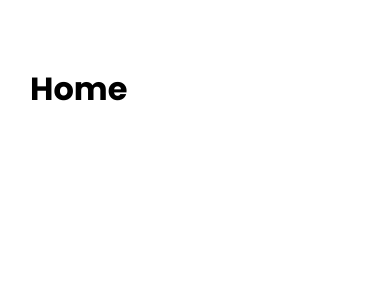
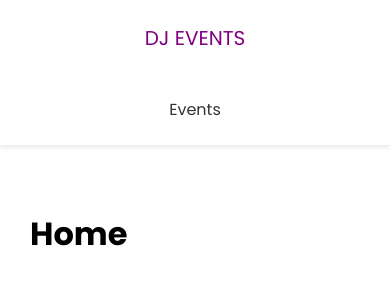
Before and after one commit to josephkem/Events-App, a Next.js app in the folder events-front/: page / in a window 390 px wide. Shown: the top 300 px of the page. Built offline with nearby package versions, Linux system fonts and the light colour scheme.

Commit message:
Created component for Header along with styling and added it to the layout

```diff
--- /dev/null
+++ b/events-front/components/Header.js
@@ -0,0 +1,23 @@
+import Link from "next/link";
+import styles from "../styles/Header.module.css";
+
+export default function Header() {
+  return (
+    <header className={styles.header}>
+      <div className={styles.logo}>
+        <Link href="/">
+          <a>DJ Events</a>
+        </Link>
+      </div>
+      <nav>
+        <ul>
+          <li>
+            <Link href="/events">
+              <a>Events</a>
+            </Link>
+          </li>
+        </ul>
+      </nav>
+    </header>
+  );
+}
--- a/events-front/components/Layout.js
+++ b/events-front/components/Layout.js
@@ -1,4 +1,5 @@
 import Head from "next/head";
+import Header from "./Header";
 import styles from "../styles/Layout.module.css";
 
 export default function Layout({ title, keywords, description, children }) {
@@ -9,7 +10,7 @@
         <meta name="description" content={description} />
         <meta name="keywords" content={keywords} />
       </Head>
-
+      <Header />
       <div className={styles.container}>{children}</div>
     </div>
   );
--- /dev/null
+++ b/events-front/styles/Header.module.css
@@ -0,0 +1,56 @@
+.header {
+  display: flex;
+  justify-content: space-between;
+  align-items: center;
+  background: #fff;
+  color: #333;
+  height: 60px;
+  padding: 0 30px;
+  box-shadow: 0 2px 5px rgba(0, 0, 0, 0.1);
+}
+
+.header a {
+  color: #333;
+  margin-right: 20px;
+}
+
+.header a:hover {
+  color: #000;
+}
+.header ul {
+  display: flex;
+  align-items: center;
+  justify-content: center;
+  list-style: none;
+}
+
+.logo {
+  color: purple;
+  font-size: 20px;
+  text-transform: uppercase;
+}
+
+.logo a {
+  color: purple;
+}
+
+@media (max-width: 768px) {
+  .header {
+    flex-direction: column;
+    height: auto;
+  }
+
+  .header ul {
+    margin: 20px 0;
+    flex-direction: column;
+    text-align: center;
+  }
+
+  .header a {
+    margin-right: 0;
+  }
+
+  .logo {
+    margin: 20px 0;
+  }
+}
--- a/events-front/styles/globals.css
+++ b/events-front/styles/globals.css
@@ -27,7 +27,7 @@
 
 .btn {
   display: inline-block;
-  background: red;
+  background: purple;
   color: #fff;
   padding: 10px 20px;
   cursor: pointer;
```
